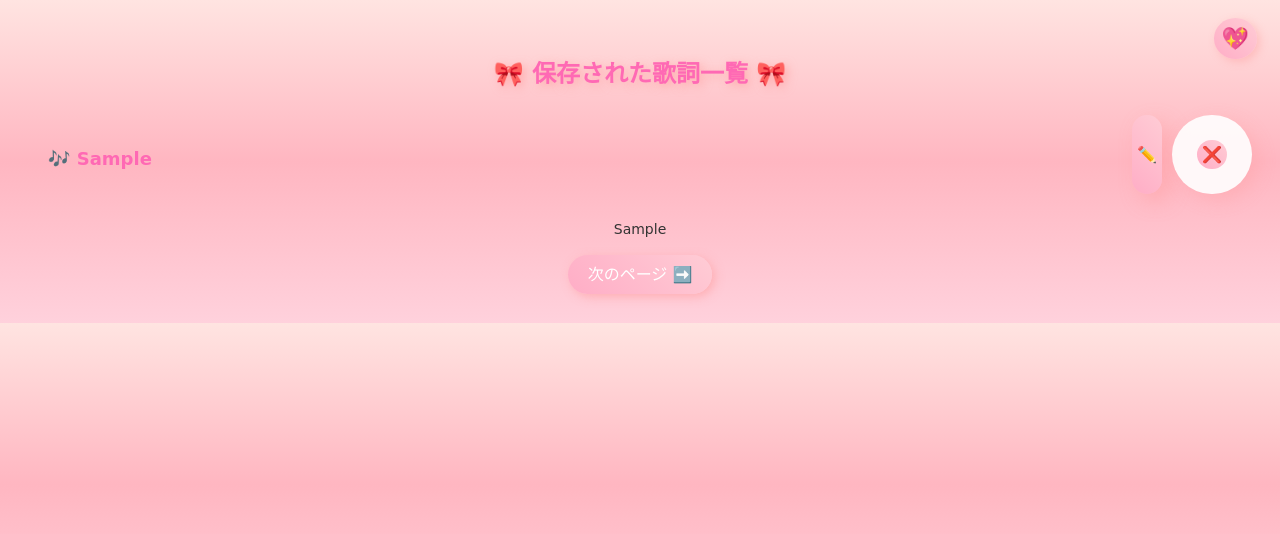
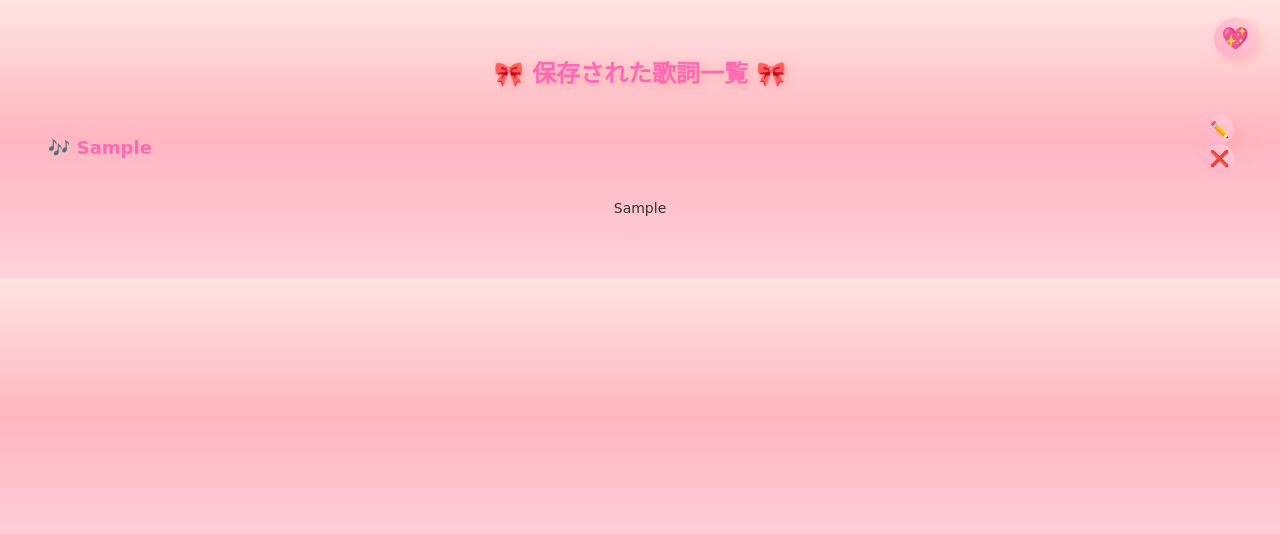
Before and after one commit to yakisobapan-obasan/yakisoba, a Flask app: page /lyrics in a window 1280 px wide. Shown: the top 534 px of the page. Run offline with Flask 3, Linux system fonts and the light colour scheme; tables that the repository leaves empty hold one stand-in row (values such as "Sample post").

Commit message:
Add files via upload

```diff
--- a/static/style.css
+++ b/static/style.css
@@ -150,18 +150,24 @@ label {
     color: #ff69b4;
 }
 
-.action-buttons {
-    display: flex;
-    gap: 10px;
+/* ✅ 削除ボタンの親要素の影響を完全排除 */
+.action-buttons form {
+    background: none; /* ✅ 背景を完全透明に */
+    box-shadow: none; /* ✅ 不要な影を削除 */
+    border: none; /* ✅ 白い枠を削除 */
+    padding: 0;
+    margin: 0;
+    display: inline-block; /* ✅ 不要な余白をなくす */
 }
 
+/* 🎀 削除ボタンの完全透明化 */
 .delete-button {
     font-size: 16px;
     padding: 5px;
-    border: none; /* ✅ 不要な枠を削除 */
+    border: none;
     background-color: transparent; /* ✅ 背景を完全透明に */
     box-shadow: none; /* ✅ 不要な影を削除 */
-    display: inline-flex; /* 🎀 絵文字を中央配置 */
+    display: inline-flex;
     align-items: center;
     justify-content: center;
     cursor: pointer;
--- a/templates/lyrics.html
+++ b/templates/lyrics.html
@@ -39,11 +39,14 @@
         <!-- 🔽 ページネーションの追加 -->
         <div class="pagination">
             {% if page > 1 %}
-                <a href="{{ url_for('lyrics', page=page-1) }}" class="page-button">⬅️ 前のページ</a>
+                <a href="{{ url_for('lyrics', page=page-1) }}" class="page-button">⬅️ 前</a>
             {% endif %}
 
-            <a href="{{ url_for('lyrics', page=page+1) }}" class="page-button">次のページ ➡️</a>
+            {% if lyrics|length == 5 %}  <!-- 🔥 5件表示されているなら次のページがあるはず！ -->
+                <a href="{{ url_for('lyrics', page=page+1) }}" class="page-button">次 ➡️</a>
+            {% endif %}
         </div>
+
 
         {% else %}
             <p>保存された歌詞はまだありません💡✨</p>
```
